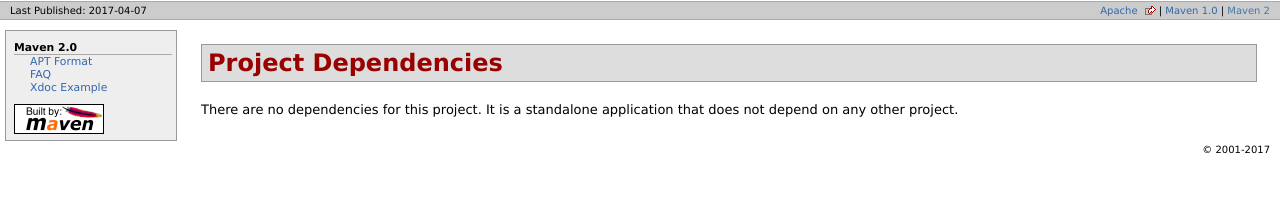
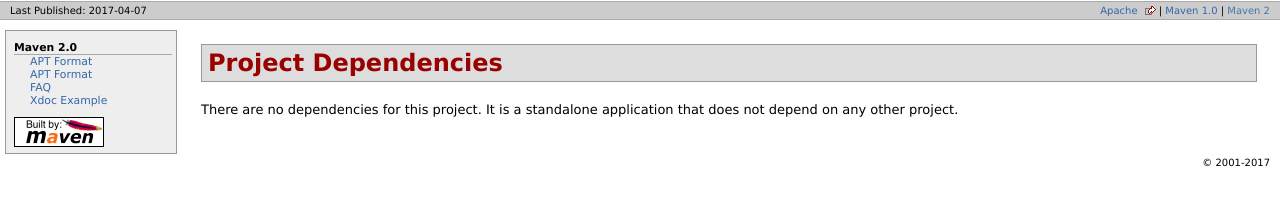
Before and after one commit to camillebernard/testghpages, a plain HTML site: page dependencies.html in a window 1280 px wide. Drawn offline with Linux system fonts and the light colour scheme.

Commit message:
recompile the maven site after modif of the menu.

```diff
--- a/dependencies.html
+++ b/dependencies.html
@@ -85,6 +85,10 @@
           </li>
 
     <li class="none">
+                    <a href="format.html">APT Format</a>
+          </li>
+
+    <li class="none">
                     <a href="faq.html">FAQ</a>
           </li>
 
```
Also changed, not shown: faq.html (+4 -0 lines), format.html (+4 -0 lines), index.html (+4 -0 lines), integration.html (+4 -0 lines), issue-tracking.html (+4 -0 lines), license.html (+4 -0 lines), mail-lists.html (+4 -0 lines), plugin-management.html (+4 -0 lines), plugins.html (+4 -0 lines), project-info.html (+4 -0 lines), project-summary.html (+4 -0 lines), source-repository.html (+4 -0 lines), team-list.html (+4 -0 lines), xdoc.html (+4 -0 lines).
